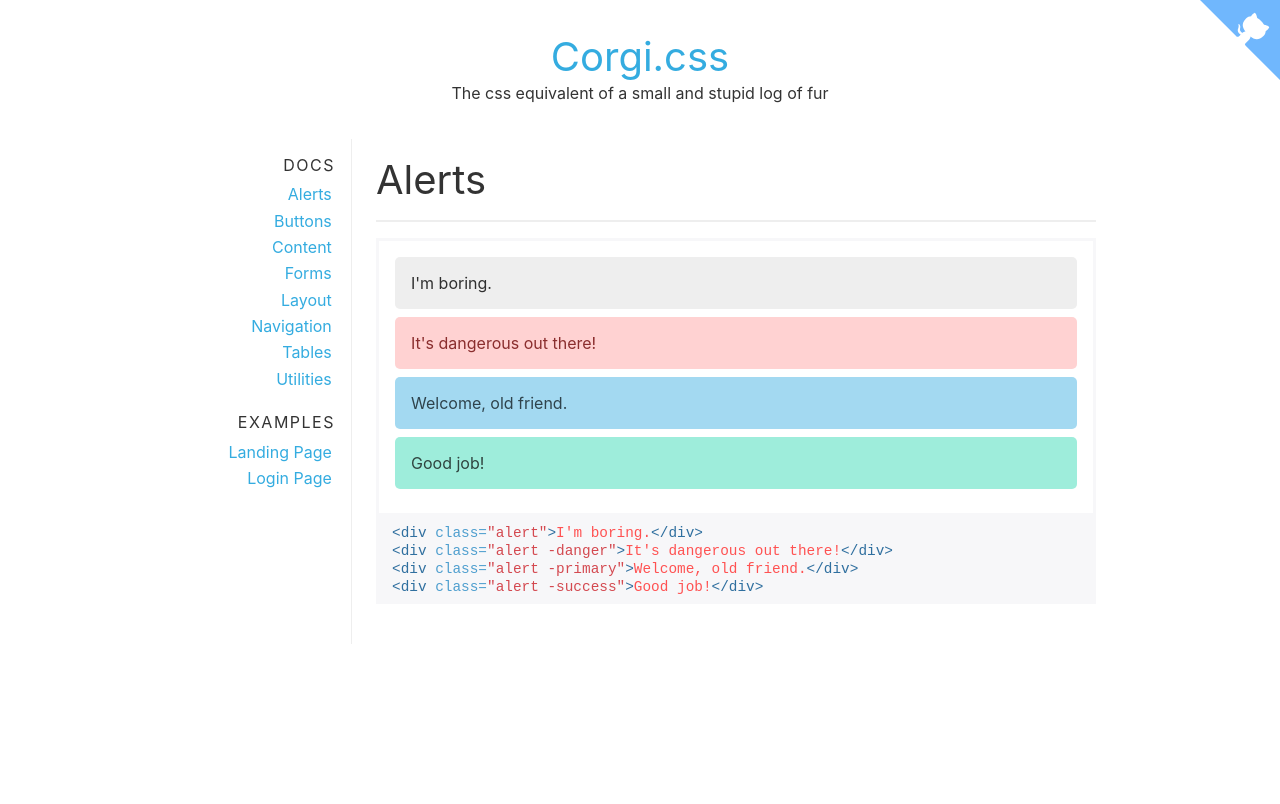
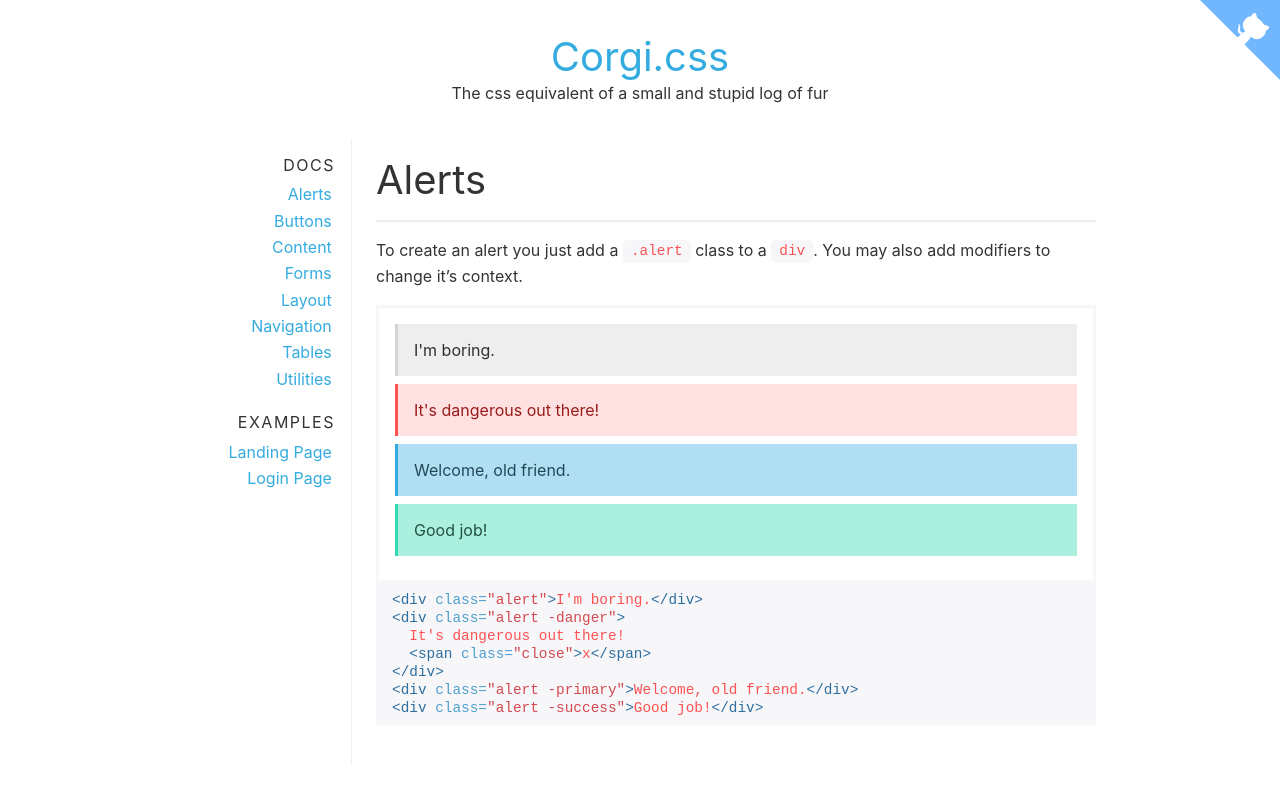
Before and after one commit to CuttingedgeDev/corgi-, a Jekyll site: the page built from docs/_documentation/alerts.md, in a window 1280 px wide. Shown: the top 804 px of the page. Built offline with Jekyll 4.4.1, drawn with Linux system fonts in a browser that asks for light colours.

Commit message:
Changes alert design

```diff
--- a/docs/_documentation/alerts.md
+++ b/docs/_documentation/alerts.md
@@ -5,6 +5,9 @@ title: Alerts
 
 # Alerts
 ---
+
+To create an alert you just add a `.alert` class to a `div`. You may also add
+modifiers to change it's context.
 
 <div class="example">
   <div class="container preview">
@@ -17,7 +20,10 @@ title: Alerts
 
 {% highlight html %}
 <div class="alert">I'm boring.</div>
-<div class="alert -danger">It's dangerous out there!</div>
+<div class="alert -danger">
+  It's dangerous out there!
+  <span class="close">x</span>
+</div>
 <div class="alert -primary">Welcome, old friend.</div>
 <div class="alert -success">Good job!</div>
 {% endhighlight %}
--- a/docs/css/corgi-docs.css
+++ b/docs/css/corgi-docs.css
@@ -283,9 +283,7 @@ form.form > fieldset textarea {
 
 .button {
   color: rgba(0, 0, 0, 0.8);
-  -webkit-appearance: none;
-     -moz-appearance: none;
-          appearance: none;
+  appearance: none;
   display: inline-block;
   padding: 0.5rem 1rem;
   font-size: inherit;
@@ -528,24 +526,42 @@ nav.nav > ul li {
 
 .alert {
   background: #eee;
+  border-left: 3px solid #d5d5d5;
   padding: 1rem;
-  border-radius: 5px;
   margin-bottom: 0.5rem;
 }
 
+.alert > button.close {
+  float: right;
+  appearance: none;
+  background: transparent;
+  border: none;
+  font-size: 1rem;
+  font-weight: bold;
+  cursor: pointer;
+  color: rgba(0, 0, 0, 0.2);
+}
+
+.alert > button.close:hover {
+  color: inherit;
+}
+
 .alert.-danger {
-  background: #ffd2d2;
-  color: #8a2e2e;
+  background: #ffe1e1;
+  border-color: #ff5252;
+  color: #9c1c1c;
 }
 
 .alert.-primary {
-  background: #a3d9f1;
-  color: #2f434c;
+  background: #b0dff3;
+  border-color: #34ace0;
+  color: #234858;
 }
 
 .alert.-success {
-  background: #9eeddb;
-  color: #2f443f;
+  background: #abefdf;
+  border-color: #33d9b2;
+  color: #235045;
 }
 
 main.documentation {
@@ -922,4 +938,5 @@ figure.highlight code {
 .css .nt + .nt {
   color: #999;
 }
+
 /*# sourceMappingURL=corgi-docs.css.map */
--- a/sass/elements/alerts.sass
+++ b/sass/elements/alerts.sass
@@ -1,12 +1,26 @@
 @mixin alertify($color)
-  background: lighten($color, 25%)
-  color: darken(desaturate($color, 50%), 30%)
+  background: lighten($color, 28%)
+  border-color: $color
+  color: darken(desaturate($color, 30%), 30%)
 
 .alert
   background: $gray
+  border-left: 3px solid darken($gray, 10%)
   padding: 1rem
-  border-radius: 5px
   margin-bottom: 0.5rem
+
+  > button.close
+    float: right
+    appearance: none
+    background: transparent
+    border: none
+    font-size: 1rem
+    font-weight: bold
+    cursor: pointer
+    color: rgba(0, 0, 0, 0.2)
+
+    &:hover
+      color: inherit
 
   &.-danger
     @include alertify($danger)
```
Also changed, not shown: 1 other file.
